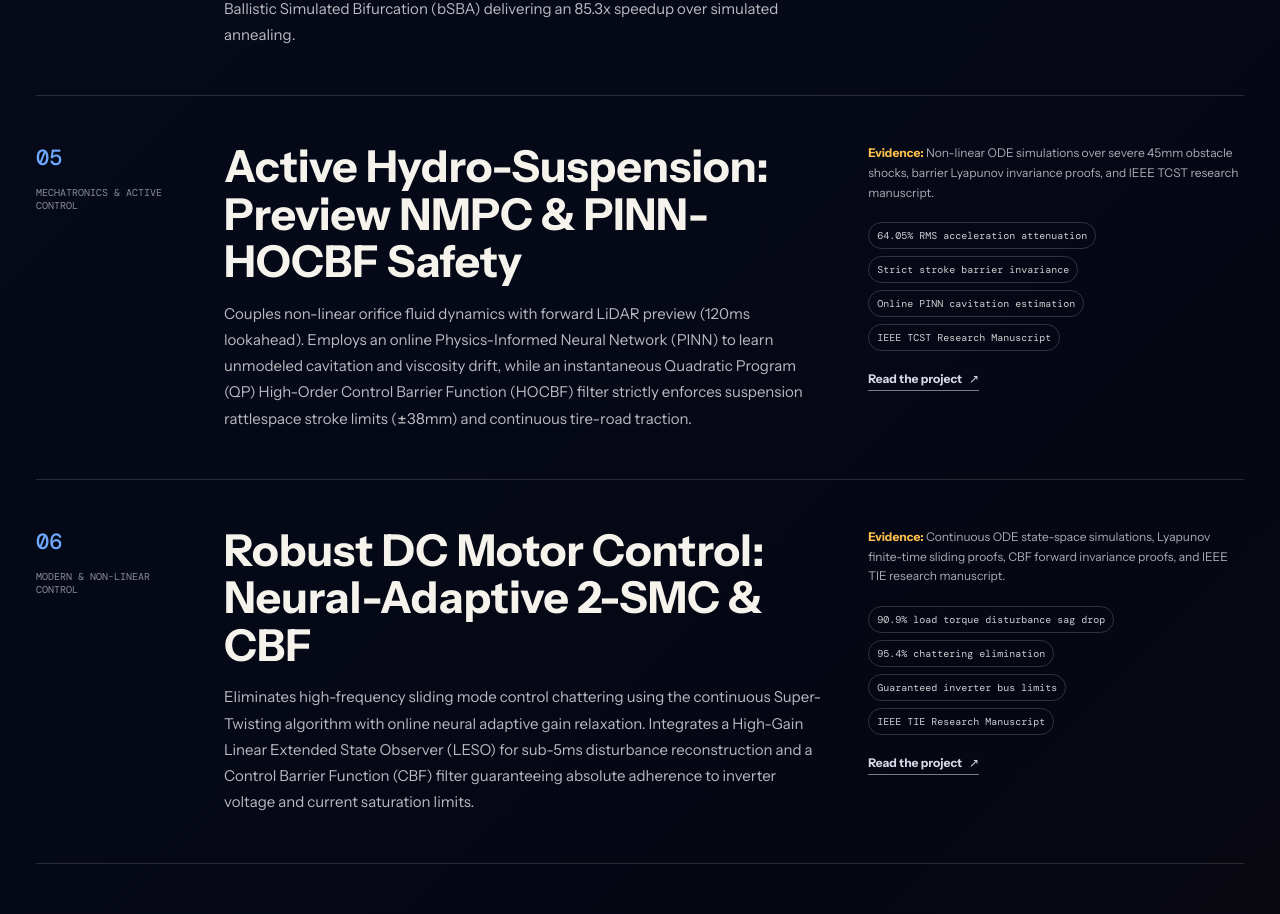
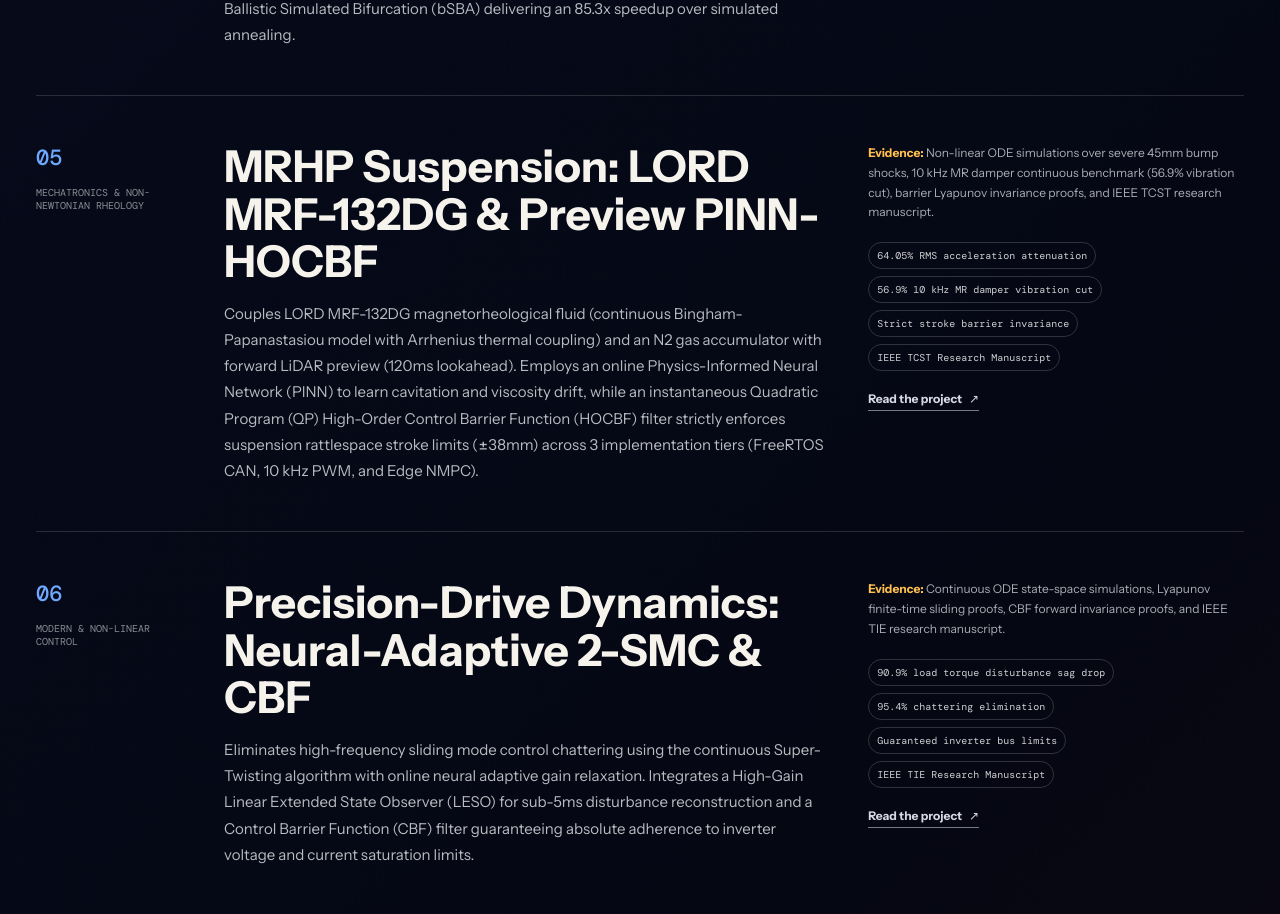
Before and after one commit to yagneshkumarkoduru/portfolio, a React (Vite) app: page /record in a window 1280 px wide. Shown: the part 2256-3170 px from the top of the page. Built offline with nearby package versions, Linux system fonts and the light colour scheme; a web font is replaced by a local one.

Commit message:
feat(records): update portfolio with Precision-Drive Dynamics and MRHP suspension benchmarks

```diff
--- a/src/data/projects.ts
+++ b/src/data/projects.ts
@@ -58,24 +58,24 @@ export const projects: Project[] = [
   {
     id: "hydro-suspension",
     index: "05",
-    type: "Mechatronics & Active Control",
-    title: "Active Hydro-Suspension: Preview NMPC & PINN-HOCBF Safety",
-    summary: "2-DOF non-linear hydraulic quarter-car dynamics with Physics-Informed Neural Network (PINN) residual observer and High-Order Control Barrier Functions.",
-    story: "Couples non-linear orifice fluid dynamics with forward LiDAR preview (120ms lookahead). Employs an online Physics-Informed Neural Network (PINN) to learn unmodeled cavitation and viscosity drift, while an instantaneous Quadratic Program (QP) High-Order Control Barrier Function (HOCBF) filter strictly enforces suspension rattlespace stroke limits (±38mm) and continuous tire-road traction.",
-    evidence: "Non-linear ODE simulations over severe 45mm obstacle shocks, barrier Lyapunov invariance proofs, and IEEE TCST research manuscript.",
-    metrics: ["64.05% RMS acceleration attenuation", "Strict stroke barrier invariance", "Online PINN cavitation estimation", "IEEE TCST Research Manuscript"],
+    type: "Mechatronics & Non-Newtonian Rheology",
+    title: "MRHP Suspension: LORD MRF-132DG & Preview PINN-HOCBF",
+    summary: "LORD MRF-132DG magnetorheological fluid with Bingham-Papanastasiou continuous rheology, N2 gas accumulator thermodynamics, and Preview PINN-HOCBF.",
+    story: "Couples LORD MRF-132DG magnetorheological fluid (continuous Bingham-Papanastasiou model with Arrhenius thermal coupling) and an N2 gas accumulator with forward LiDAR preview (120ms lookahead). Employs an online Physics-Informed Neural Network (PINN) to learn cavitation and viscosity drift, while an instantaneous Quadratic Program (QP) High-Order Control Barrier Function (HOCBF) filter strictly enforces suspension rattlespace stroke limits (±38mm) across 3 implementation tiers (FreeRTOS CAN, 10 kHz PWM, and Edge NMPC).",
+    evidence: "Non-linear ODE simulations over severe 45mm bump shocks, 10 kHz MR damper continuous benchmark (56.9% vibration cut), barrier Lyapunov invariance proofs, and IEEE TCST research manuscript.",
+    metrics: ["64.05% RMS acceleration attenuation", "56.9% 10 kHz MR damper vibration cut", "Strict stroke barrier invariance", "IEEE TCST Research Manuscript"],
     links: [{ href: "https://github.com/yagneshkumarkoduru/Robotic-Hydro-Suspension", label: "Read the project" }],
   },
   {
     id: "dc-motor-control",
     index: "06",
     type: "Modern & Non-Linear Control",
-    title: "Robust DC Motor Control: Neural-Adaptive 2-SMC & CBF",
+    title: "Precision-Drive Dynamics: Neural-Adaptive 2-SMC & CBF",
     summary: "Neural-Adaptive Super-Twisting Second-Order Sliding Mode Control (NA-STA) with Control Barrier Functions (CBF) and High-Gain LESO.",
     story: "Eliminates high-frequency sliding mode control chattering using the continuous Super-Twisting algorithm with online neural adaptive gain relaxation. Integrates a High-Gain Linear Extended State Observer (LESO) for sub-5ms disturbance reconstruction and a Control Barrier Function (CBF) filter guaranteeing absolute adherence to inverter voltage and current saturation limits.",
     evidence: "Continuous ODE state-space simulations, Lyapunov finite-time sliding proofs, CBF forward invariance proofs, and IEEE TIE research manuscript.",
     metrics: ["90.9% load torque disturbance sag drop", "95.4% chattering elimination", "Guaranteed inverter bus limits", "IEEE TIE Research Manuscript"],
-    links: [{ href: "https://github.com/yagneshkumarkoduru/Robust-DC-Motor-Control", label: "Read the project" }],
+    links: [{ href: "https://github.com/yagneshkumarkoduru/Precision-Drive-Dynamics", label: "Read the project" }],
   },
   {
     id: "edge-food-vision",
```
